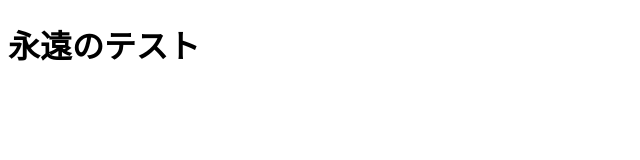
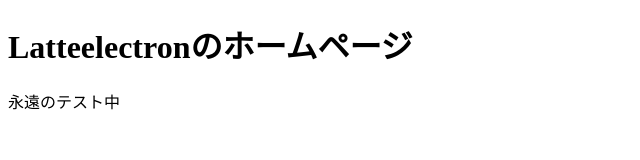
Before and after one commit to latteelectron/website, a plain HTML site: page index.html in a window 1280 px wide. Shown: the whole page, without its empty margins (0-640 px from the left). Drawn offline with Linux system fonts and the light colour scheme.

Commit message:
Update index.html

```diff
--- a/index.html
+++ b/index.html
@@ -6,6 +6,7 @@
     <title>Latteeleのホームページ</title>
   </head>
   <body>
-    <h1>永遠のテスト</h1>
+    <h1>Latteelectronのホームページ</h1>
+    <p>永遠のテスト中</p>
   </body>
 </html>
```
